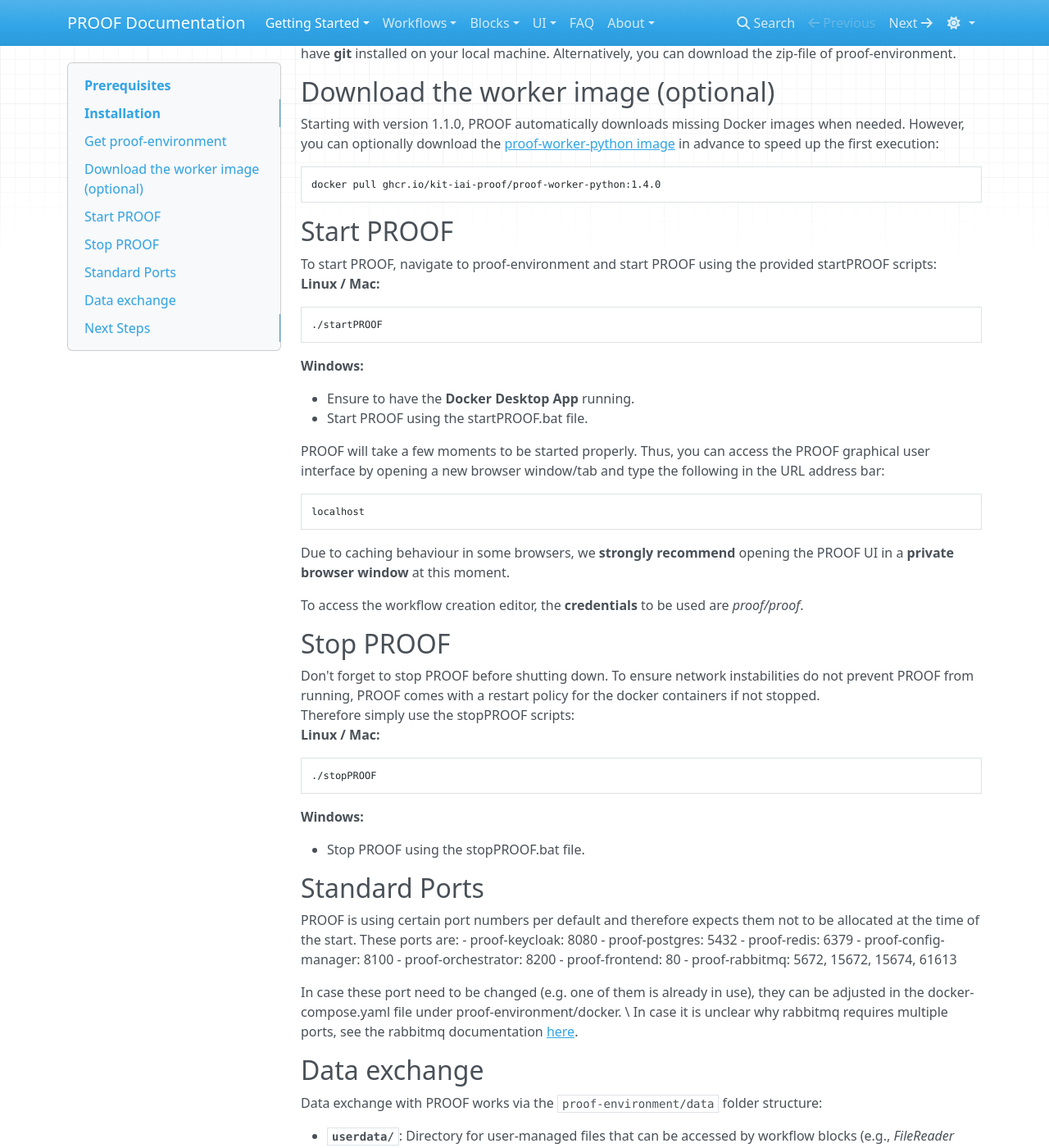
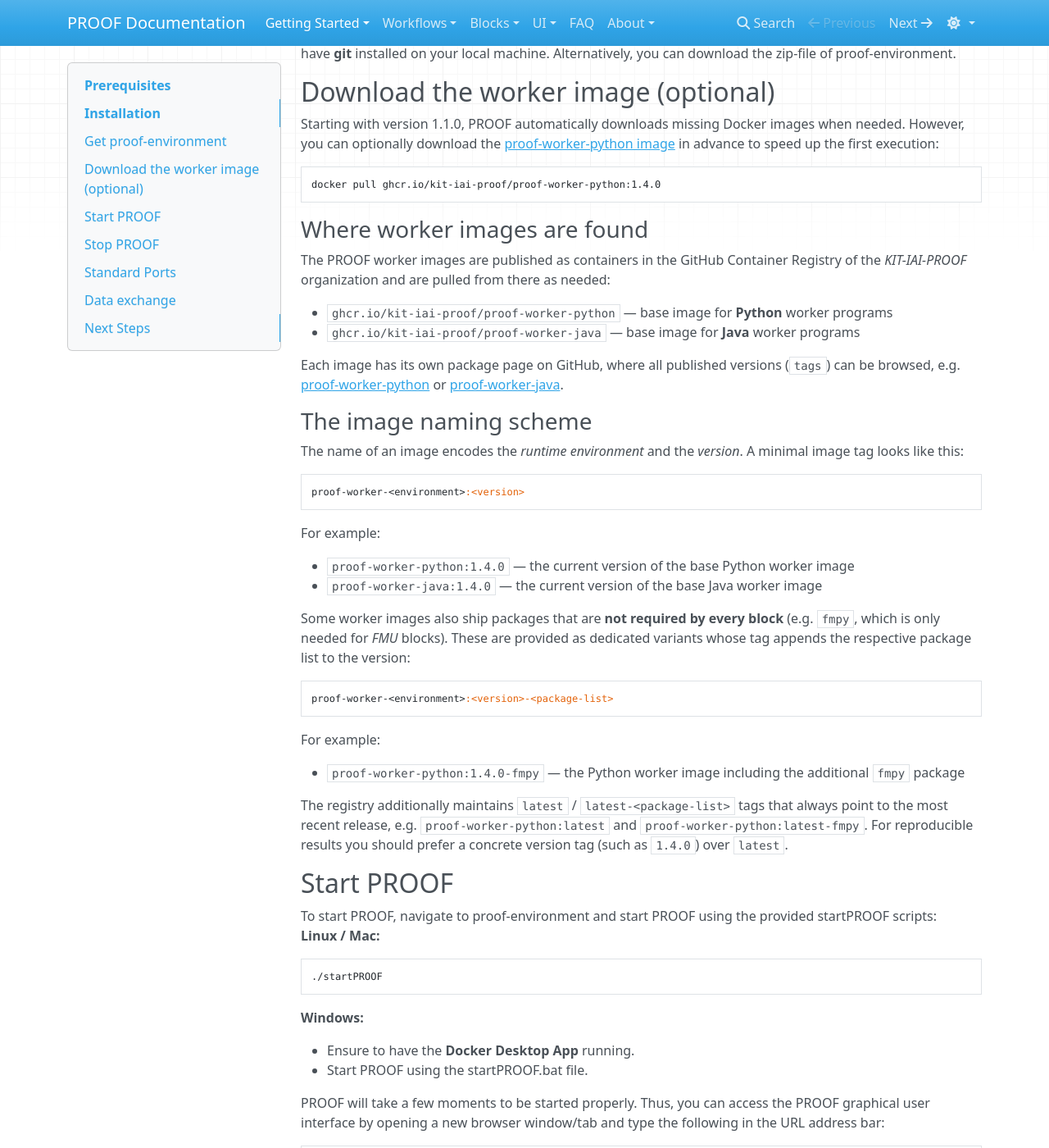
Before and after one commit to KIT-IAI-PROOF/kit-iai-proof.github.io, an MkDocs documentation site: the page built from docs/GettingStarted/installation.md, in a window 1280 px wide and 1400 px high, scrolled down 652 px. Shown: the whole window at 82% size. Built offline with MkDocs 1.6.1, drawn with Linux system fonts in a browser that asks for light colours; nearby versions of some CDN libraries.

Commit message:
feat: add information about docker image naming scheme and where to find them

````diff
--- a/docs/GettingStarted/installation.md
+++ b/docs/GettingStarted/installation.md
@@ -33,6 +33,38 @@
 ```
 docker pull ghcr.io/kit-iai-proof/proof-worker-python:1.4.0
 ```
+
+### Where worker images are found
+The PROOF worker images are published as containers in the GitHub Container Registry of the *KIT-IAI-PROOF* organization and are pulled from there as needed:
+
+- `ghcr.io/kit-iai-proof/proof-worker-python` — base image for **Python** worker programs
+- `ghcr.io/kit-iai-proof/proof-worker-java` — base image for **Java** worker programs
+
+Each image has its own package page on GitHub, where all published versions (`tags`) can be browsed, e.g. [proof-worker-python](https://github.com/orgs/KIT-IAI-PROOF/packages/container/package/proof-worker-python) or [proof-worker-java](https://github.com/orgs/KIT-IAI-PROOF/packages/container/package/proof-worker-java).
+
+### The image naming scheme
+The name of an image encodes the *runtime environment* and the *version*. A minimal image tag looks like this:
+
+```
+proof-worker-<environment>:<version>
+```
+
+For example:
+
+- `proof-worker-python:1.4.0` — the current version of the base Python worker image
+- `proof-worker-java:1.4.0` — the current version of the base Java worker image
+
+Some worker images also ship packages that are **not required by every block** (e.g. `fmpy`, which is only needed for *FMU* blocks). These are provided as dedicated variants whose tag appends the respective package list to the version:
+
+```
+proof-worker-<environment>:<version>-<package-list>
+```
+
+For example:
+
+- `proof-worker-python:1.4.0-fmpy` — the Python worker image including the additional `fmpy` package
+
+The registry additionally maintains `latest` / `latest-<package-list>` tags that always point to the most recent release, e.g. `proof-worker-python:latest` and `proof-worker-python:latest-fmpy`. For reproducible results you should prefer a concrete version tag (such as `1.4.0`) over `latest`.
 
 ## Start PROOF
 To start PROOF, navigate to proof-environment and start PROOF using the provided startPROOF scripts:
````
Also changed, not shown: docs/Block/creating-new-templates.md (+2 -0 lines), docs/faq.md (+4 -0 lines).
